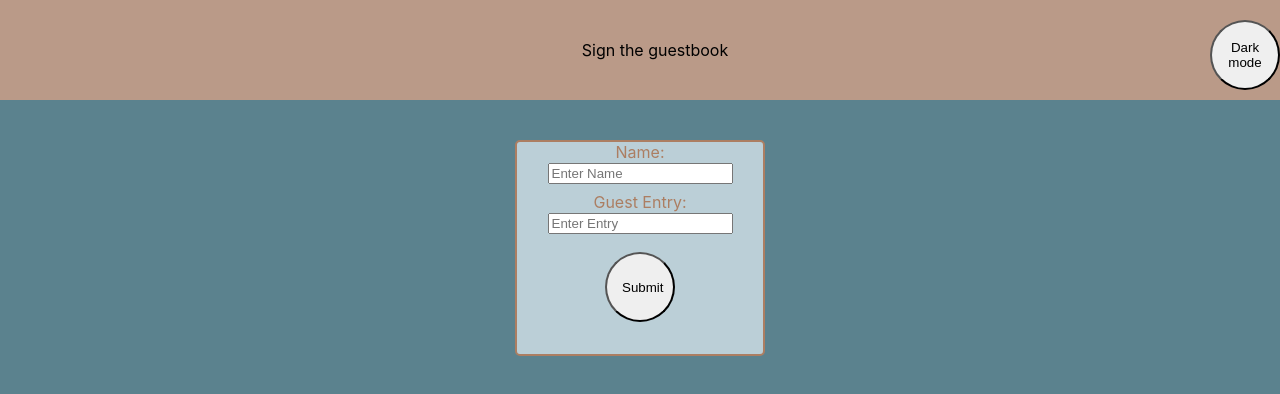
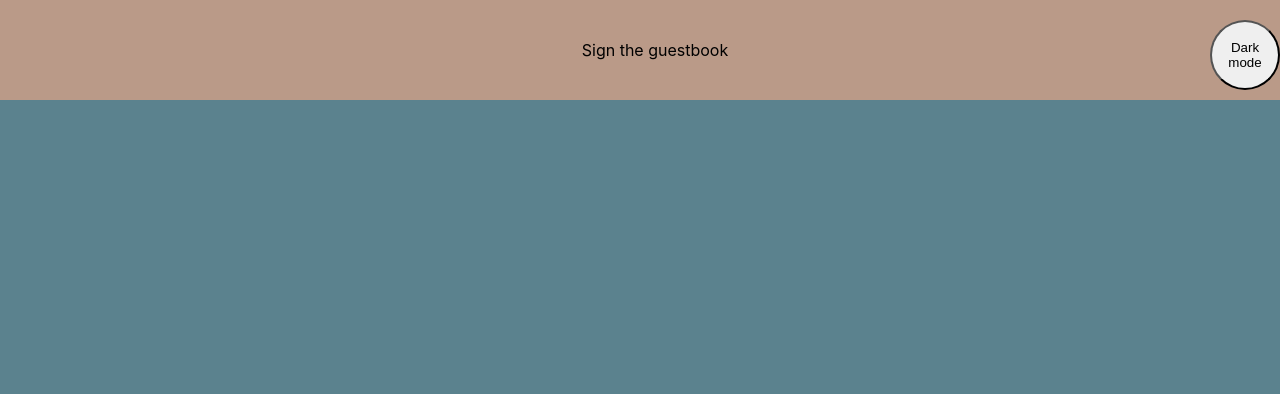
Before and after one commit to karyssa-dandrea/guestbook, a React (Create React App) app: page / in a window 1280 px wide. Shown: the top 394 px of the page. Built offline with nearby package versions, Linux system fonts and the light colour scheme.

Commit message:
created private route and auth

```diff
--- a/src/App.js
+++ b/src/App.js
@@ -1,13 +1,24 @@
 import Home from './views/Home/Home';
 import './App.css';
 import Header from './components/Header/Header';
+import { useTheme } from './context/ThemeContext';
+import { BrowserRouter } from 'react-router-dom/cjs/react-router-dom.min';
+import { Route, Switch } from 'react-router-dom';
+import Auth from './views/Auth/Auth';
 
 function App() {
+  const { theme } = useTheme();
   return (
-    <div className="App">
-      {/* const {setUser} = useUser(); */}
-      <Header />
-      <Home />
+    <div className="App" data-theme={theme}>
+      <BrowserRouter>
+        <Switch>
+          <Route path="/login">
+            <Auth />
+          </Route>
+          <Header />
+          <Home />
+        </Switch>
+      </BrowserRouter>
     </div>
   );
 }
--- a/src/components/Entry/Entry.css
+++ b/src/components/Entry/Entry.css
@@ -3,10 +3,11 @@
   flex-wrap: wrap;
   justify-content: center;
   align-items: center;
+  color: #d2c1b5;
 }
 
 .entry {
-  border: 1px solid black;
+  border: 1px solid #d2c1b5;
   margin: 5px;
   height: auto;
   max-height: 25vh;
--- /dev/null
+++ b/src/components/Private/PrivateRoute.js
@@ -0,0 +1,5 @@
+import React from 'react';
+
+export default function PrivateRoute() {
+  return <div>PrivateRoute</div>;
+}
--- a/src/index.css
+++ b/src/index.css
@@ -19,9 +19,9 @@ code {
 }
 
 [data-theme='dark'] {
-  --color-1: #733651;
-  --color-2: #a97f75;
-  --color-3: #c685b2;
+  --color-1: #8c7b73;
+  --color-2: #614b3e;
+  --color-3: #1a1a1d;
   --color-4: #141414;
   --color-5: #140c12;
   --color-6: #000000;
--- /dev/null
+++ b/src/views/Auth/Auth.js
@@ -0,0 +1,5 @@
+import React from 'react';
+
+export default function Auth() {
+  return <div>Auth</div>;
+}
```
